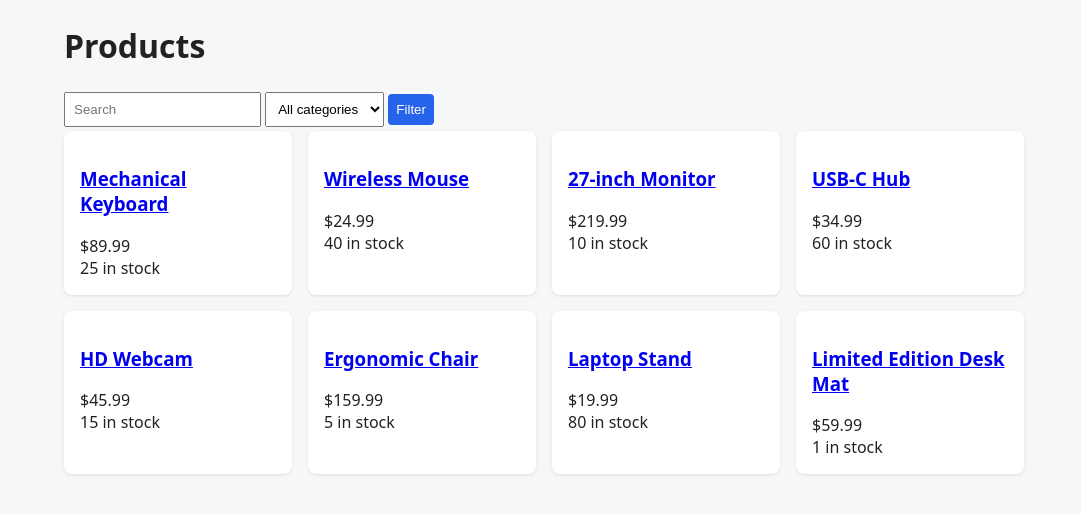
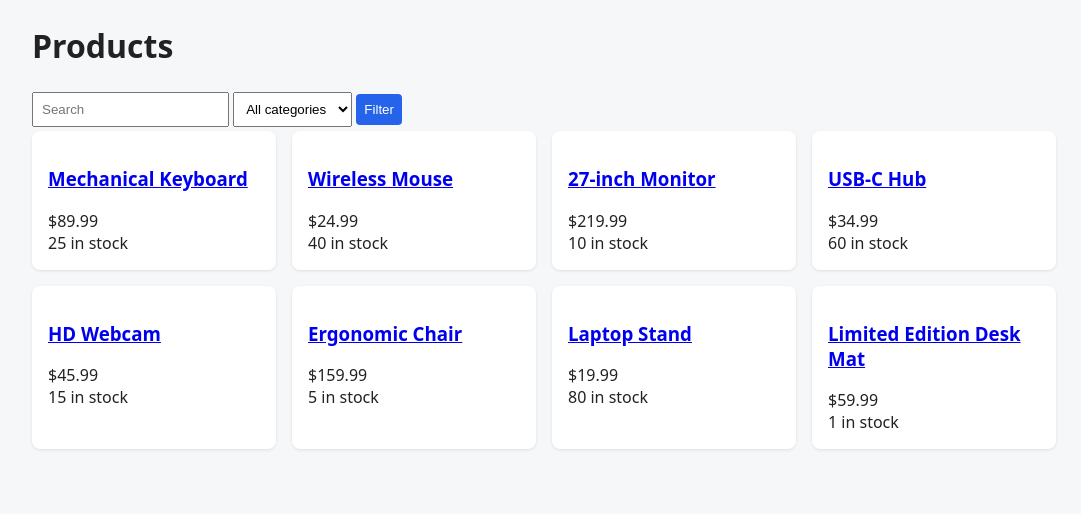
Before and after one commit to Kiccboi/automationtesting, a FastAPI app: page / in a window 1280 px wide. Shown: the part 46-560 px from the top of the page, without its empty margins (96-1177 px from the left). Run offline with FastAPI, Linux system fonts and the light colour scheme; data comes from the database, SQL or seed files in the repository.

Commit message:
style: widen main content area
Co-Authored-By: Claude Opus 5.5 <noreply@anthropic.com>
Claude-Session: https://claude.ai/code/session_01DQocifixyytaynnUCsSmjx

```diff
--- a/app/static/style.css
+++ b/app/static/style.css
@@ -2,7 +2,7 @@ body{font-family:system-ui,sans-serif;margin:0;color:#222;background:#f6f7f9}
 nav{background:#1f2937;color:#fff;padding:12px 24px;display:flex;gap:16px;align-items:center}
 nav a,nav button{color:#fff;text-decoration:none;background:none;border:0;font:inherit;cursor:pointer}
 nav .spacer{flex:1}
-main{max-width:960px;margin:24px auto;padding:0 16px}
+main{max-width:1024px;margin:24px auto;padding:0 16px}
 .grid{display:grid;grid-template-columns:repeat(auto-fill,minmax(210px,1fr));gap:16px}
 .card{background:#fff;border-radius:8px;padding:16px;box-shadow:0 1px 3px rgba(0,0,0,.1)}
 table{width:100%;border-collapse:collapse;background:#fff}th,td{padding:8px 10px;border-bottom:1px solid #eee;text-align:left}
```
